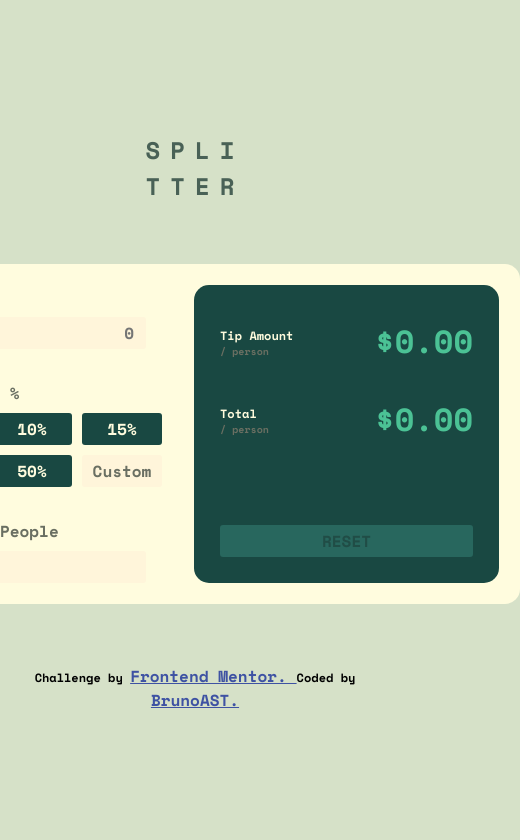
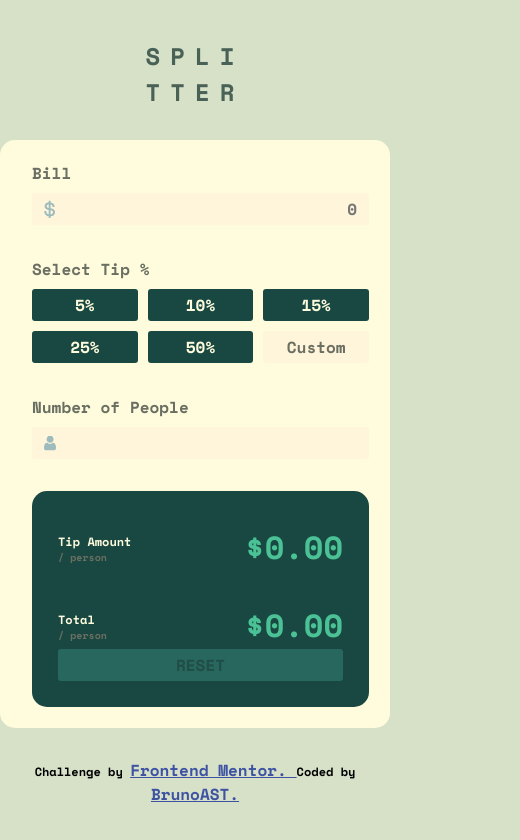
Before and after one commit to BrunoAST/tip-calculator, a plain HTML site: page src/index.html in a window 390 px wide. Shown: the whole page, 520 px wide, since content can reach past the window. Drawn offline with nearby package versions, Linux system fonts and the light colour scheme.

Commit message:
feat: add media breakpoints for mobile devices

```diff
--- a/src/index.css
+++ b/src/index.css
@@ -10,6 +10,8 @@
   --green-secondary: #b1e5c1;
   --input-border: #6fa88c;
   --btn-disabled: #28675e;
+
+  --mobile-breakpoint: 970px;
 }
 
 * {
@@ -58,6 +60,7 @@ body {
   display: flex;
   flex-direction: column;
   gap: 32px;
+  width: 100%;
 }
 
 .bill,
@@ -80,3 +83,14 @@ body {
 .attribution a {
   color: hsl(228, 45%, 44%);
 }
+
+@media (max-width: 970px) {
+  body {
+    gap: 30px;
+  }
+
+  .container {
+    width: 100%;
+    flex-direction: column;
+  }
+}
--- a/src/index.html
+++ b/src/index.html
@@ -85,34 +85,50 @@
         <div class="select-tip">
           <span class="subtitle">Select Tip %</span>
           <div class="percentage-container">
-            <div class="percentage-line-1">
+            <!-- <div class="percentage-line-1"> -->
             <button
               type="button"
               class="btn-percentage"
-              >5%</button>
+            >
+              5%
+            </button>
+
             <button
               type="button"
               class="btn-percentage"
-              >10%</button>
+            >
+              10%
+            </button>
+
             <button
               type="button"
               class="btn-percentage"
-              >15%</button>
-            </div>
-            <div class="percentage-line-2">
+            >
+              15%
+            </button>
+            <!-- </div> -->
+            <!-- <div class="percentage-line-2"> -->
             <button
               type="button"
               class="btn-percentage"
-              >25%</button>
+            >
+              25%
+            </button>
+
             <button
               type="button"
               class="btn-percentage"
-              >50%</button>
+            >
+              50%
+            </button>
+
             <button
               type="button"
               class="btn-custom"
-              >Custom</button>
-            </div>
+            >
+              Custom
+            </button>
+            <!-- </div> -->
           </div>
         </div>
         <!-- /Select tip -->
--- a/src/styles/button.css
+++ b/src/styles/button.css
@@ -15,6 +15,13 @@ button {
   background-color: var(--green-primary);
   color: var(--light-color);
   transition: 300ms ease;
+}
+
+@media(max-width: 970px) {
+  .btn-custom,
+  .btn-percentage {
+    flex-grow: 1;
+  }
 }
 
 .btn-percentage:hover {
--- a/src/styles/input.css
+++ b/src/styles/input.css
@@ -13,6 +13,12 @@ input {
   text-align: end;
   transition: all 300ms ease-in-out;
   color: var(--green-primary);
+}
+
+@media (max-width: 970px) {
+  input {
+    width: 100%;
+  }
 }
 
 .form-group:focus-within input {
--- a/src/styles/select-tip.css
+++ b/src/styles/select-tip.css
@@ -1,12 +1,6 @@
 .percentage-container {
-  display: flex;
-  flex-direction: column;
-  gap: 10px;
-}
-
-.percentage-line-1,
-.percentage-line-2 {
   display: flex;
   flex-direction: row;
   gap: 10px;
+  flex-wrap: wrap;
 }
```
Lines whose indentation alone changed are shown as unchanged.
